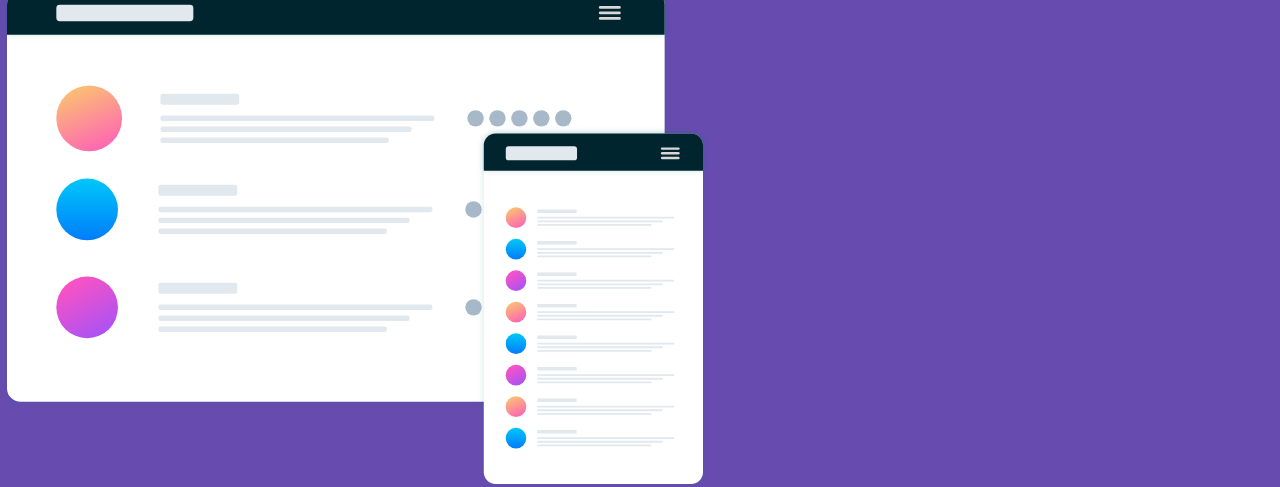
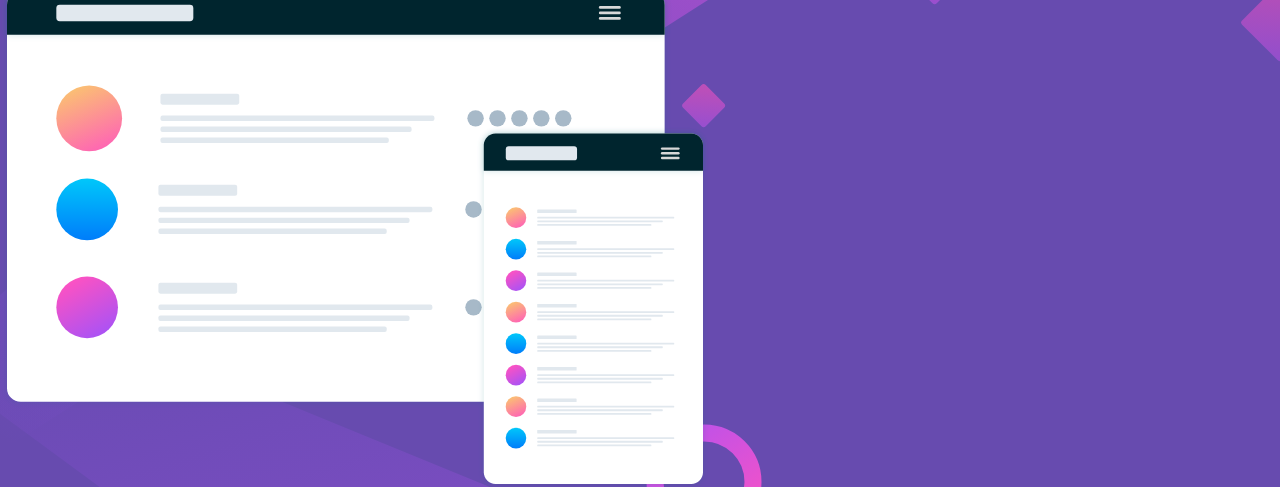
Before and after one commit to sheronimo/frontendmentor-huddlelandingpage, a plain HTML site: page index.html in a window 1280 px wide. Shown: the part 81-568 px from the top of the page. Drawn offline with nearby package versions, Linux system fonts and the light colour scheme.

Commit message:
background image styling

```diff
--- a/scss/_page.scss
+++ b/scss/_page.scss
@@ -1,6 +1,9 @@
 body {
 	min-height: 100vh;
 	background-color: $clr-primary;
+	background-image: url('../images/bg-desktop.svg');
+	background-repeat: no-repeat;
+	background-size: auto 100%;
 	font-family: $ff-body;
 	color: $clr-white;
 }
```
Also changed, not shown: css/style.css, 1 other file.
